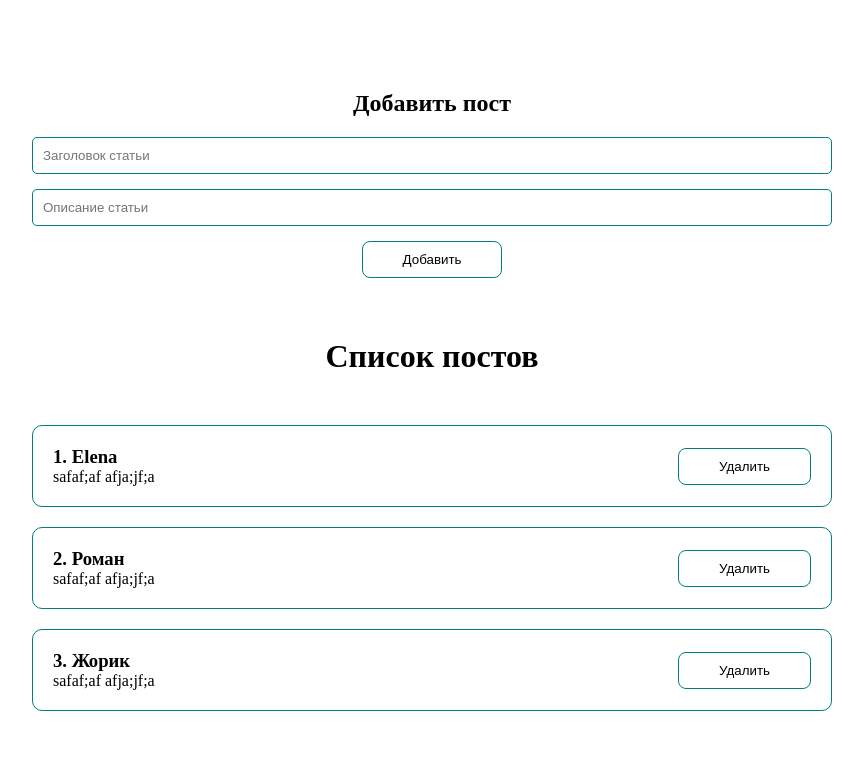
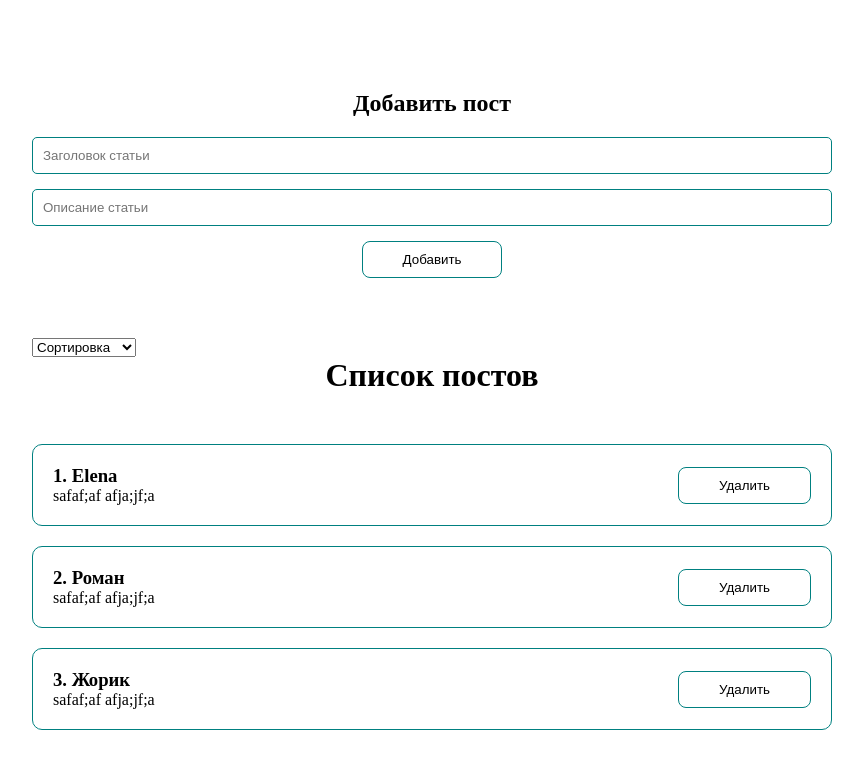
Before and after one commit to Elena-Tkach/stadying-react, a React (Create React App) app: page / in a window 1280 px wide. Shown: the top 768 px of the page, without its empty margins (208-1071 px from the left). Built offline with nearby package versions, Linux system fonts and the light colour scheme; the HTML template or start-up script is replaced by a standard one.

Commit message:
feat: Add sort post

```diff
--- a/src/App.js
+++ b/src/App.js
@@ -3,10 +3,12 @@ import PostList from "./components/PostList";
 import { postss } from './consts';
 import cl from './styles/App.module.css'
 import PostForm from "./components/PostForm";
+import MySelect from "./UI/select/MySelect";
 
 
 function App() {
   const [posts, setPosts] = useState(postss);
+  const [selectedSort, setSelectedSort] = useState('');
 
   const createPost = (newPost) => {
     setPosts([...posts, newPost]);
@@ -16,10 +18,24 @@ function App() {
     setPosts(posts.filter(p => p.id !== post.id))
   }
 
+  const sortPosts = (sort) => {
+    setSelectedSort(sort)
+    setPosts([...posts].sort((a, b) => a[sort].localeCompare(b[sort])))
+  }
+
   return (
     <div className={cl.App}>
 
       <PostForm create={createPost} formTitle={'Добавить пост'} />
+      <MySelect
+        value={selectedSort}
+        onChange={sortPosts}
+        defaultValue='Сортировка'
+        options={[
+          { value: 'title', name: 'По названию' },
+          { value: 'subtitle', name: 'По описанию'},
+        ]}
+      />
       {posts.length
         ?  <PostList remove={removePost} posts={ posts} title={'Список постов'} />
         : <h1 style={{color: 'blue'}}>Постов больше нет</h1>
--- /dev/null
+++ b/src/UI/select/MySelect.jsx
@@ -0,0 +1,21 @@
+import React from 'react';
+
+const MySelect = ({options, defaultValue, value, onChange}) => {
+	return (
+		<div style={{textAlign: 'start'}}>
+			<select
+				value={value}
+				onChange={event => onChange(event.target.value)}
+			>
+				<option disabled value=''>{defaultValue}</option>
+				{options.map(option =>
+					<option key={option.value} value={option.value}>{option.name}</option>
+				)}
+
+		</select>
+      </div>
+
+	);
+};
+
+export default MySelect;
```
